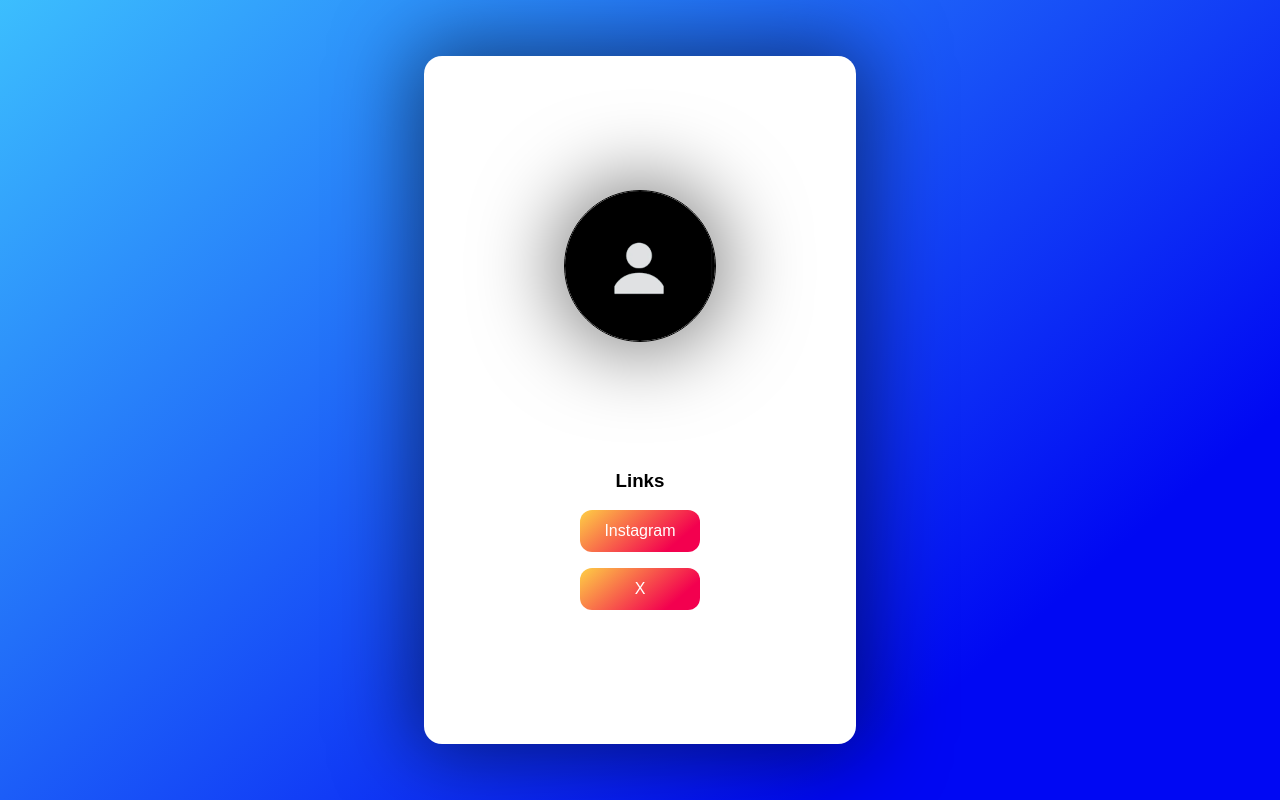
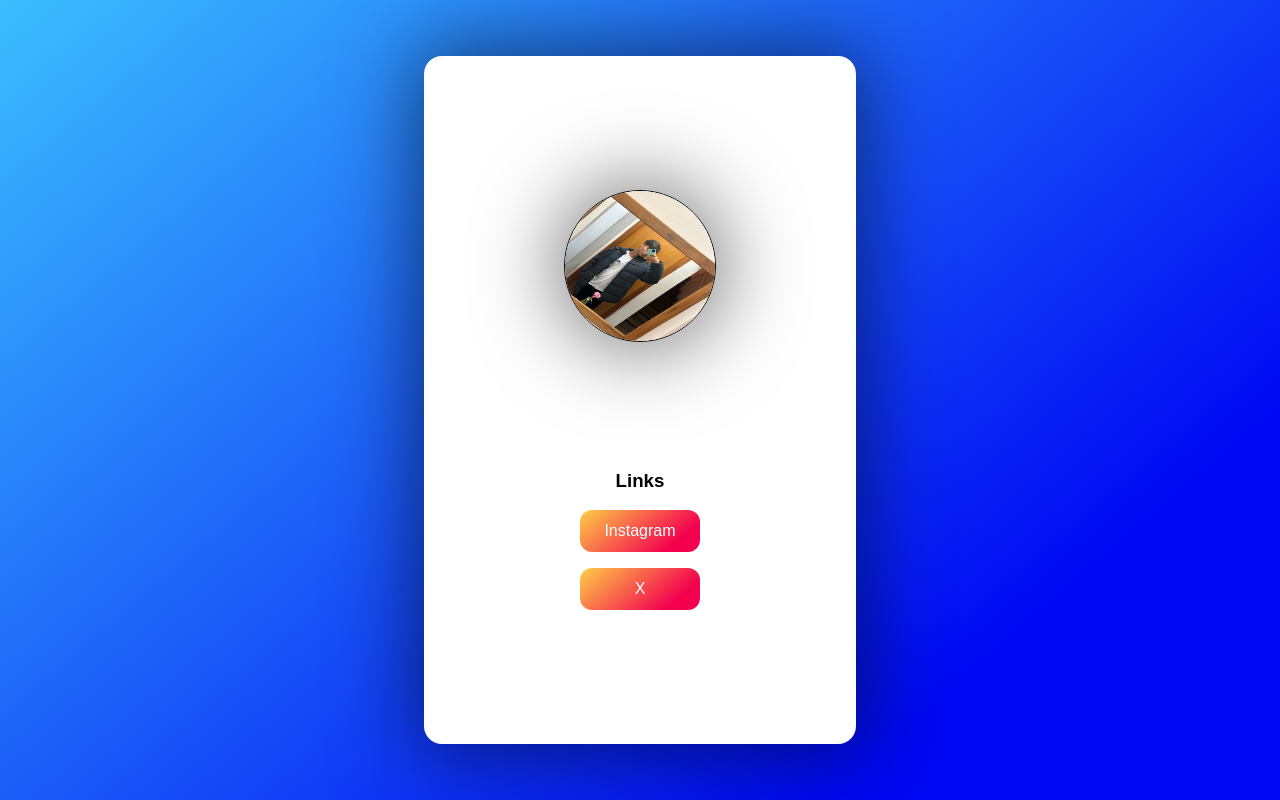
Before and after one commit to joaopedroNASA/joaopedroNASA.github.io, a plain HTML site: page index.html in a window 1280 px wide. Drawn offline with Linux system fonts and the light colour scheme.

Commit message:
Update index.html

```diff
--- a/index.html
+++ b/index.html
@@ -11,7 +11,7 @@
     <main class="container">
         <section class="card">
             <div class="profile-pic">
-                <img src="foto de perfil.png" alt="">
+                <img src="joao.webp" alt="">
             </div>
             <div class="link-sec">
                 <h3>Links</h3>
```
